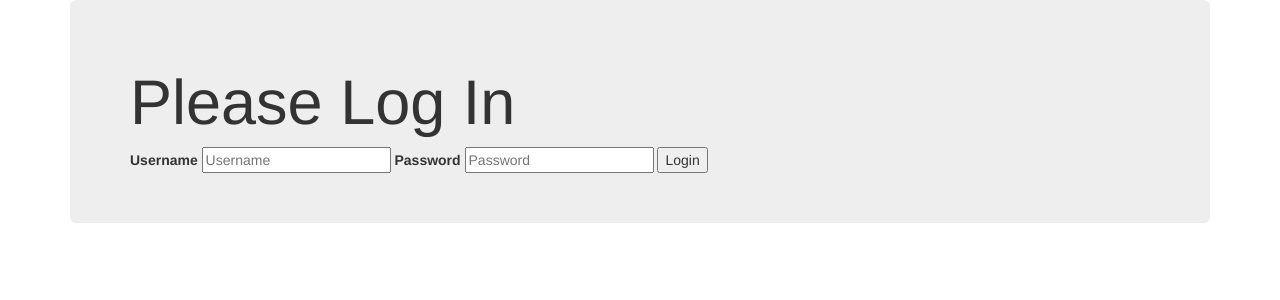
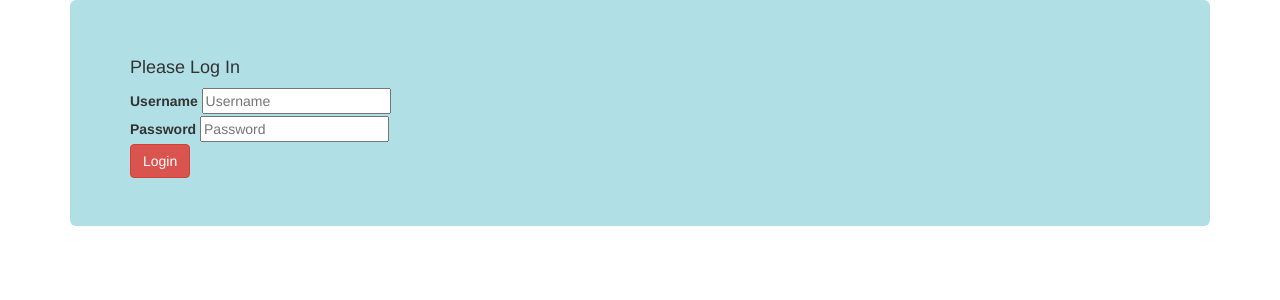
Before and after one commit to Mandloi7/JeeSeatAllocation, a Django app: page /candidate/user_login/ in a window 1280 px wide. Shown: the top 300 px of the page. Run offline with Django 3.2, Linux system fonts and the light colour scheme; some libraries are stand-ins or nearby versions.

Commit message:
modified login page

```diff
--- a/templates/candidate/base.html
+++ b/templates/candidate/base.html
@@ -39,18 +39,19 @@
     {% else %}
 
       <div class="container">
-        <div class="jumbotron">
+        <div style="background-color:#b0e0e6" class="jumbotron">
 
-          <h1>Please Log In</h1>
+          <h4>Please Log In</h4>
 
           <form action={% url 'Candidate:user_login' %} method="post">
             {% csrf_token %}
             <label for="username">Username</label>
             <input type="text" name="username" placeholder="Username">
+            <br>
             <label for="password">Password</label>
             <input type="password" name="password" placeholder="Password">
-
-            <input type="submit" name="" value="Login">
+            <br>
+            <input type="submit" class="btn  btn-danger" name="" value="Login">
           </form>
 
         </div>
--- a/templates/candidate/choicefilling.html
+++ b/templates/candidate/choicefilling.html
@@ -69,7 +69,7 @@
 
       <br>
 
-          <button type="submit" name="ADD" class="btn btn-danger">ADD</button>
+          <button type="submit" name="ADD" class="btn btn-success">ADD</button>
 
     </form>
 
```
Also changed, not shown: db.sqlite3.
